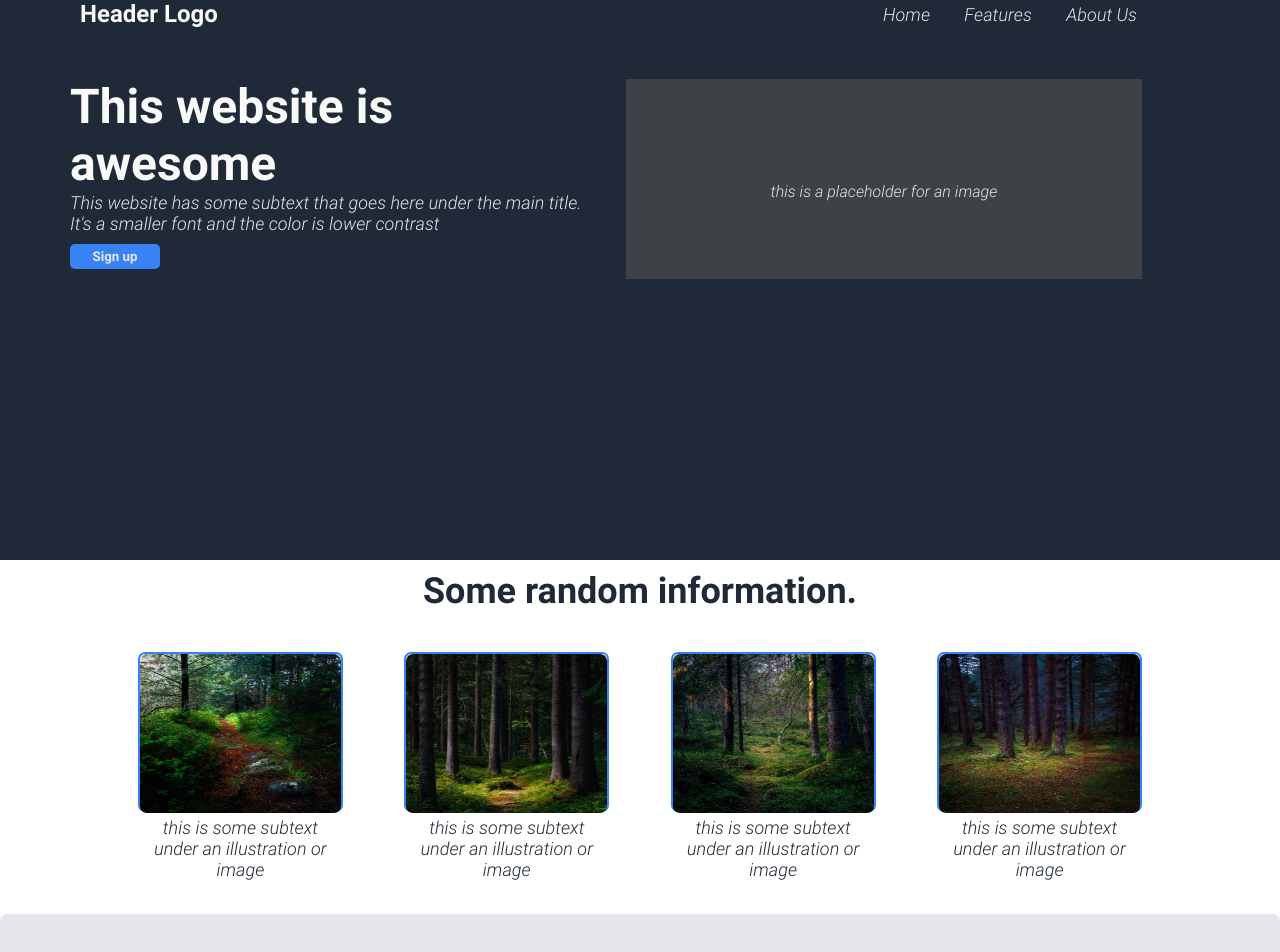
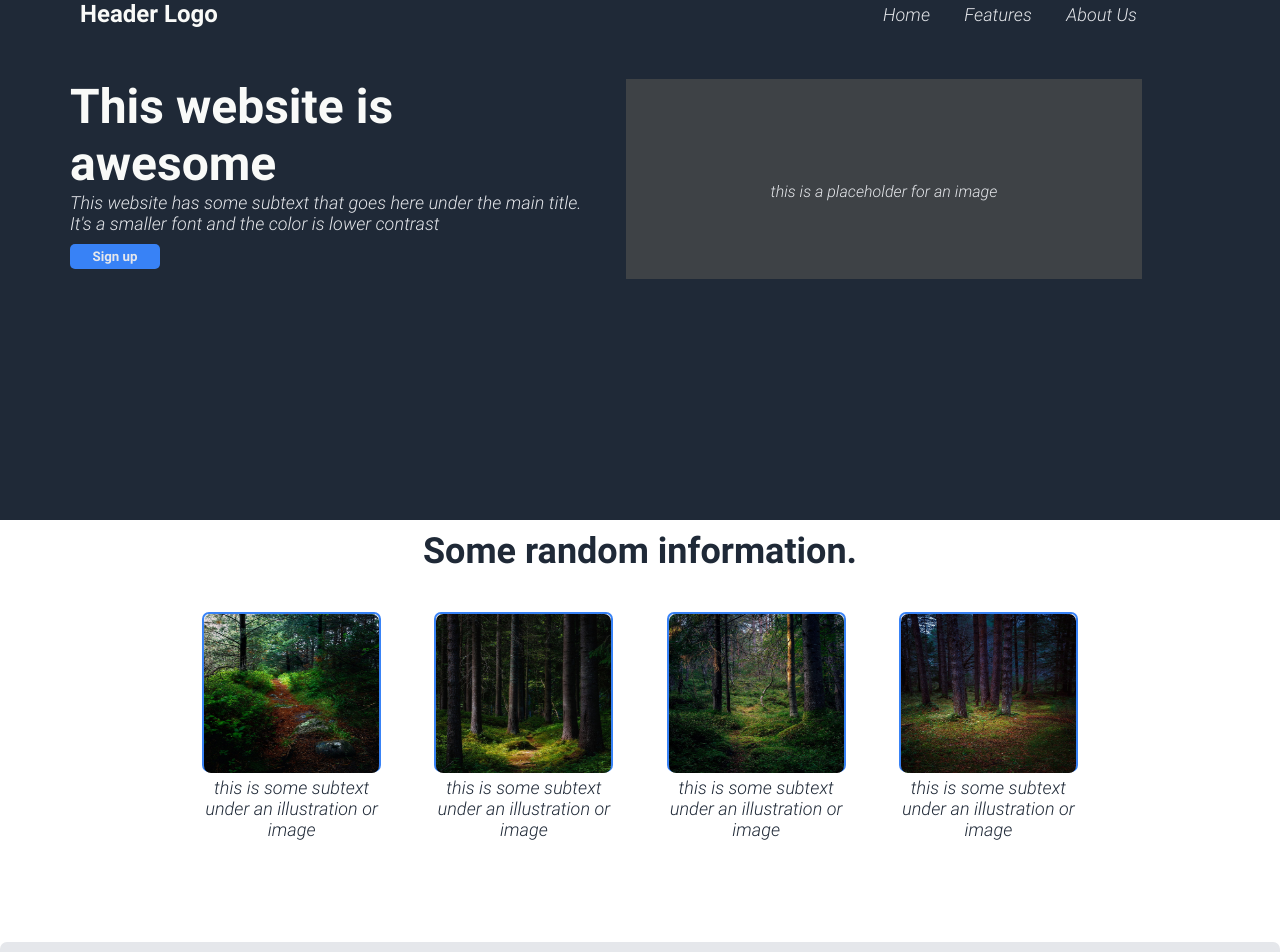
Before and after one commit to Lizalise504/main_css_project, a plain HTML site: page index.html in a window 1280 px wide. Shown: the top 952 px of the page. Drawn offline with Linux system fonts and the light colour scheme.

Commit message:
css clean up

```diff
--- a/projectstyle.css
+++ b/projectstyle.css
@@ -148,7 +148,7 @@ nav{
     display: flex;
     align-items: center;
     margin: auto;
-    width: 80%;
+    width: 70%;
     justify-content: space-between;
 }
 figure{
--- a/style.css
+++ b/style.css
@@ -16,8 +16,7 @@
 }
 header{
     width: 100%;
-    min-height: 70vh;
-    /*margin: 20px 50px;*/
+    min-height: 65vh;
     background-color: rgb(31, 41, 55);
 }
 nav{
@@ -132,8 +131,9 @@ nav{
     display: flex;
     align-items: center;
     margin: auto;
-    width: 80%;
+    width: 70%;
     justify-content: space-between;
+    margin-bottom: 80px;
 }
 figure{
     flex-basis: 20%;
@@ -149,6 +149,7 @@ figure img{
     border-radius: 7px;
 }
 figcaption{
+    text-align: center;
     font-size: 18px;
     color: #1f2937;
 }
```
